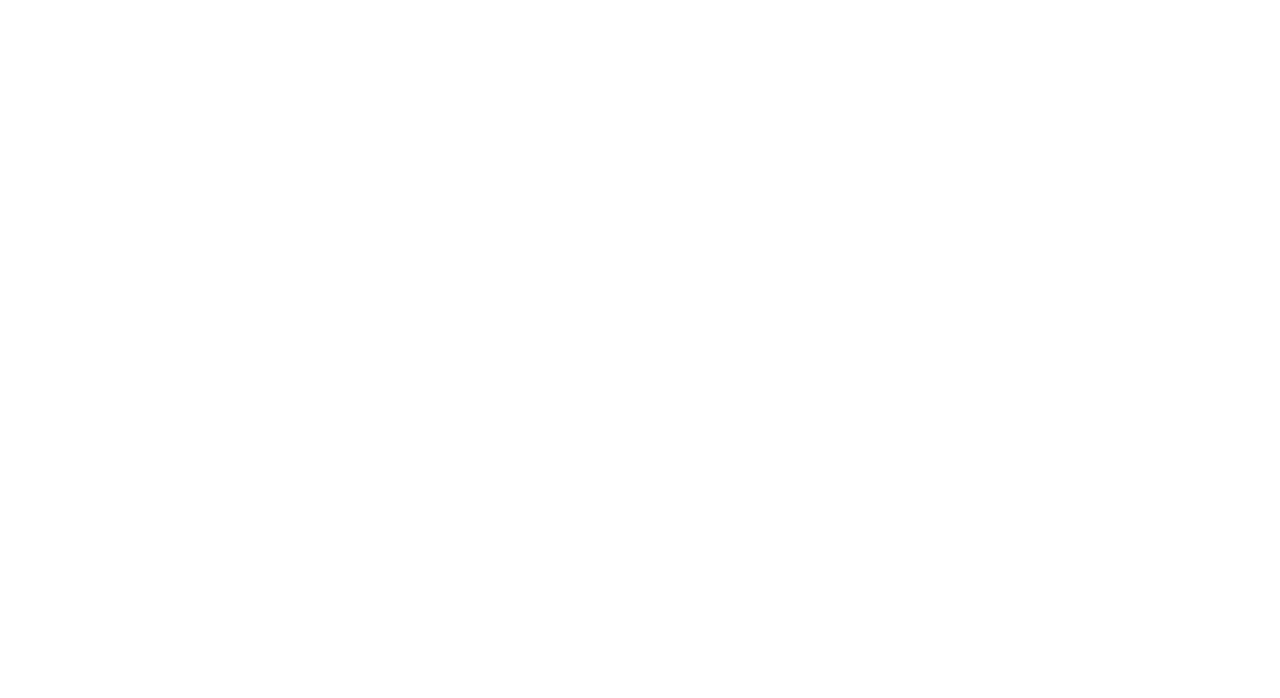
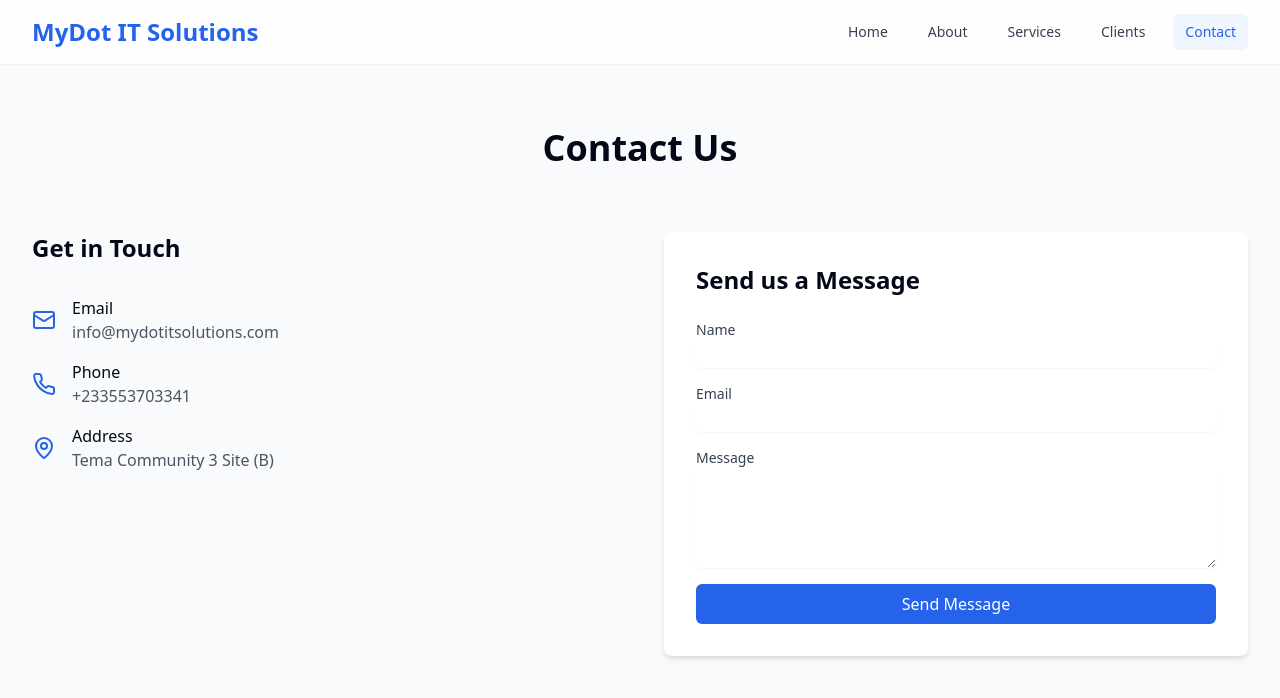
Before and after one commit to obuor-developer/mydot-it-solution-company, a React (Vite) app: page /contact in a window 1280 px wide. Before the commit this address had no page. Shown: the top 698 px of the page. Built offline with nearby package versions, Linux system fonts and the light colour scheme.

Commit message:
Reverted to edit d842d4fd-1790-450a-998e-6b375dbb9f53: "Update contact address
Changed the address in the Contact page to "Tema Community 3 Site (B)".
[skip gpt_engineer]"

```diff
--- a/src/App.tsx
+++ b/src/App.tsx
@@ -6,6 +6,8 @@ import { BrowserRouter, Routes, Route } from "react-router-dom";
 import Home from "./pages/Home";
 import About from "./pages/About";
 import Services from "./pages/Services";
+import Contact from "./pages/Contact";
+import Clients from "./pages/Clients";
 
 const queryClient = new QueryClient();
 
@@ -19,6 +21,8 @@ const App = () => (
           <Route path="/" element={<Home />} />
           <Route path="/about" element={<About />} />
           <Route path="/services" element={<Services />} />
+          <Route path="/contact" element={<Contact />} />
+          <Route path="/clients" element={<Clients />} />
         </Routes>
       </BrowserRouter>
     </TooltipProvider>
--- a/src/components/Navbar.tsx
+++ b/src/components/Navbar.tsx
@@ -10,6 +10,8 @@ const Navbar = () => {
     { name: "Home", path: "/" },
     { name: "About", path: "/about" },
     { name: "Services", path: "/services" },
+    { name: "Clients", path: "/clients" },
+    { name: "Contact", path: "/contact" },
   ];
 
   const isActive = (path: string) => location.pathname === path;
--- /dev/null
+++ b/src/pages/Clients.tsx
@@ -0,0 +1,62 @@
+import Navbar from "../components/Navbar";
+
+const Clients = () => {
+  const clients = [
+    {
+      name: "Tech Corp",
+      logo: "https://via.placeholder.com/150",
+      description: "Leading technology solutions provider"
+    },
+    {
+      name: "Data Systems Inc",
+      logo: "https://via.placeholder.com/150",
+      description: "Enterprise data management solutions"
+    },
+    {
+      name: "Cloud Solutions Co",
+      logo: "https://via.placeholder.com/150",
+      description: "Cloud infrastructure specialists"
+    },
+    {
+      name: "Security Plus",
+      logo: "https://via.placeholder.com/150",
+      description: "Cybersecurity solutions provider"
+    },
+    {
+      name: "AI Innovations",
+      logo: "https://via.placeholder.com/150",
+      description: "Artificial intelligence research and development"
+    },
+    {
+      name: "DevOps Pro",
+      logo: "https://via.placeholder.com/150",
+      description: "Development operations excellence"
+    }
+  ];
+
+  return (
+    <div className="min-h-screen bg-gray-50">
+      <Navbar />
+
+      <div className="max-w-7xl mx-auto px-4 sm:px-6 lg:px-8 pt-32 pb-20">
+        <h1 className="text-4xl font-bold text-center mb-16">Our Clients</h1>
+
+        <div className="grid grid-cols-1 md:grid-cols-2 lg:grid-cols-3 gap-8">
+          {clients.map((client) => (
+            <div key={client.name} className="bg-white p-6 rounded-lg shadow-md hover:shadow-lg transition-shadow">
+              <img
+                src={client.logo}
+                alt={`${client.name} logo`}
+                className="w-32 h-32 mx-auto mb-4 object-contain"
+              />
+              <h3 className="text-xl font-semibold text-center mb-2">{client.name}</h3>
+              <p className="text-gray-600 text-center">{client.description}</p>
+            </div>
+          ))}
+        </div>
+      </div>
+    </div>
+  );
+};
+
+export default Clients;
--- /dev/null
+++ b/src/pages/Contact.tsx
@@ -0,0 +1,83 @@
+import Navbar from "../components/Navbar";
+import { Mail, Phone, MapPin } from "lucide-react";
+
+const Contact = () => {
+  return (
+    <div className="min-h-screen bg-gray-50">
+      <Navbar />
+
+      <div className="max-w-7xl mx-auto px-4 sm:px-6 lg:px-8 pt-32 pb-20">
+        <h1 className="text-4xl font-bold text-center mb-16">Contact Us</h1>
+
+        <div className="grid grid-cols-1 md:grid-cols-2 gap-12">
+          {/* Contact Information */}
+          <div className="space-y-8">
+            <h2 className="text-2xl font-semibold mb-6">Get in Touch</h2>
+            <div className="space-y-4">
+              <div className="flex items-center space-x-4">
+                <Mail className="h-6 w-6 text-blue-600" />
+                <div>
+                  <p className="font-medium">Email</p>
+                  <p className="text-gray-600">info@mydotitsolutions.com</p>
+                </div>
+              </div>
+              <div className="flex items-center space-x-4">
+                <Phone className="h-6 w-6 text-blue-600" />
+                <div>
+                  <p className="font-medium">Phone</p>
+                  <p className="text-gray-600">+233553703341</p>
+                </div>
+              </div>
+              <div className="flex items-center space-x-4">
+                <MapPin className="h-6 w-6 text-blue-600" />
+                <div>
+                  <p className="font-medium">Address</p>
+                  <p className="text-gray-600">Tema Community 3 Site (B)</p>
+                </div>
+              </div>
+            </div>
+          </div>
+
+          {/* Contact Form */}
+          <div className="bg-white p-8 rounded-lg shadow-md">
+            <h2 className="text-2xl font-semibold mb-6">Send us a Message</h2>
+            <form className="space-y-4">
+              <div>
+                <label htmlFor="name" className="block text-sm font-medium text-gray-700">Name</label>
+                <input
+                  type="text"
+                  id="name"
+                  className="mt-1 block w-full rounded-md border-gray-300 shadow-sm focus:border-blue-500 focus:ring-blue-500"
+                />
+              </div>
+              <div>
+                <label htmlFor="email" className="block text-sm font-medium text-gray-700">Email</label>
+                <input
+                  type="email"
+                  id="email"
+                  className="mt-1 block w-full rounded-md border-gray-300 shadow-sm focus:border-blue-500 focus:ring-blue-500"
+                />
+              </div>
+              <div>
+                <label htmlFor="message" className="block text-sm font-medium text-gray-700">Message</label>
+                <textarea
+                  id="message"
+                  rows={4}
+                  className="mt-1 block w-full rounded-md border-gray-300 shadow-sm focus:border-blue-500 focus:ring-blue-500"
+                ></textarea>
+              </div>
+              <button
+                type="submit"
+                className="w-full bg-blue-600 text-white px-4 py-2 rounded-md hover:bg-blue-700 transition-colors"
+              >
+                Send Message
+              </button>
+            </form>
+          </div>
+        </div>
+      </div>
+    </div>
+  );
+};
+
+export default Contact;
```
